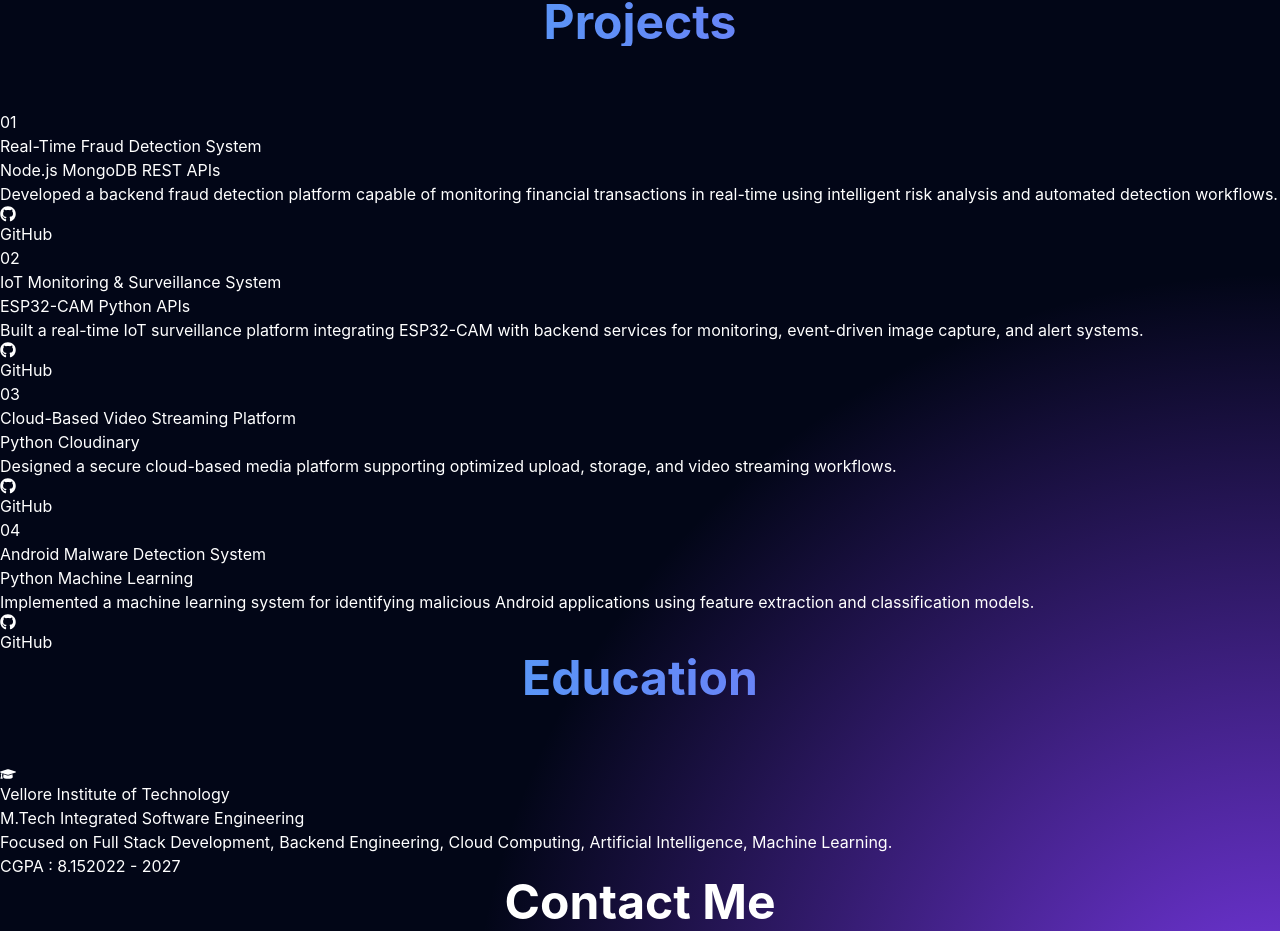
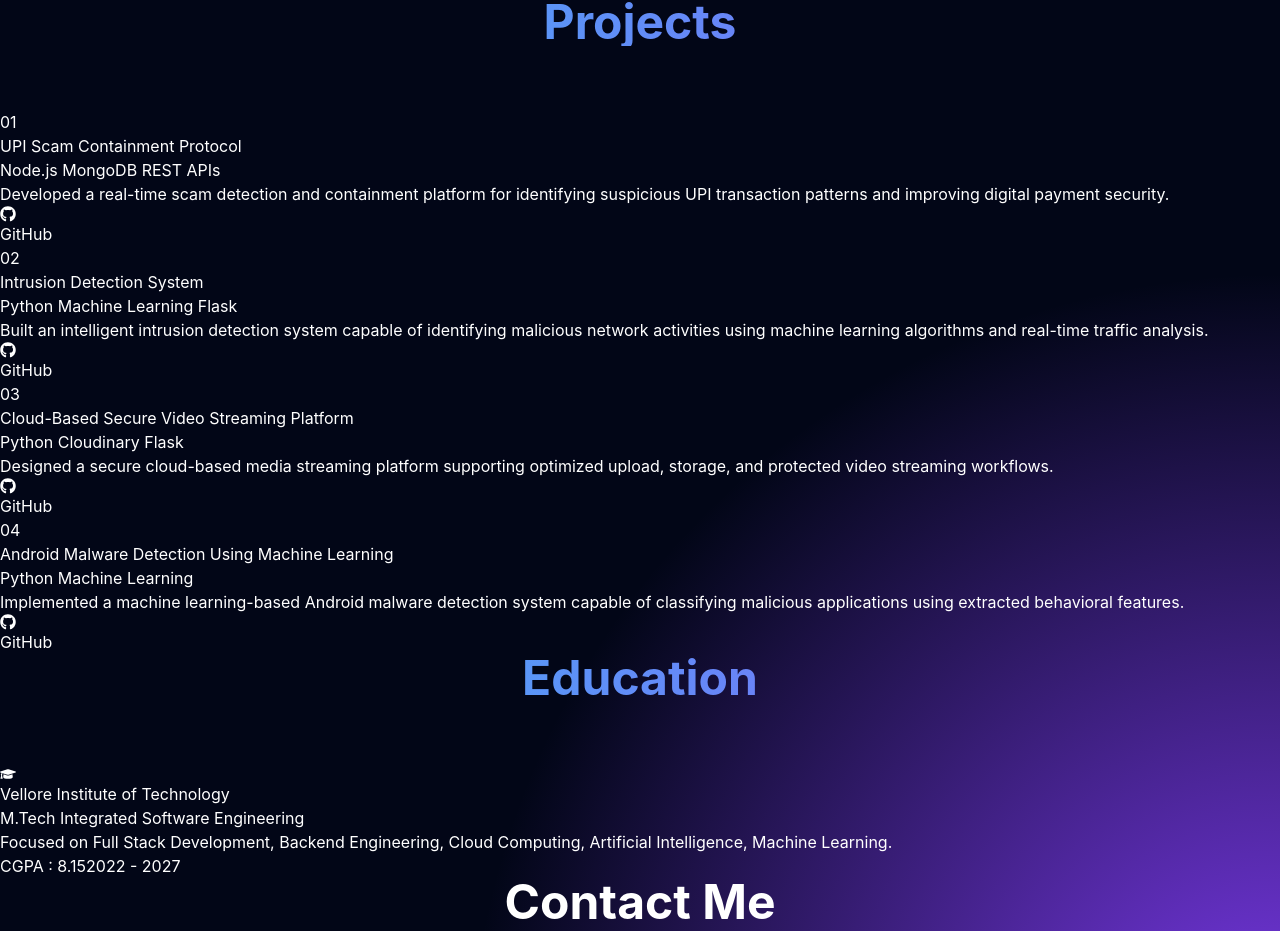
Before and after one commit to Dhanushsj12/portfolio, a React app: page / in a window 1280 px wide. Shown: the part 1900-2831 px from the top of the page. Built offline with nearby package versions, Linux system fonts and the light colour scheme; the HTML template or start-up script is replaced by a standard one.

Commit message:
updated portfolio

```diff
--- a/src/components/Projects.jsx
+++ b/src/components/Projects.jsx
@@ -37,7 +37,9 @@ function Projects() {
             hover:border-sky-400/30
             hover:shadow-[0_0_40px_rgba(56,189,248,0.2)]
             transition-all
+            ease-in-out
             duration-500
+            cursor-pointer
             "
           >
 
@@ -110,11 +112,14 @@ function Projects() {
                 {project.desc}
               </p>
 
-              {/* BUTTON */}
+              {/* GITHUB BUTTON */}
 
               <div className="flex gap-5 mt-10">
 
-                <button
+                <a
+                  href={project.github}
+                  target="_blank"
+                  rel="noreferrer"
                   className="
                   flex items-center gap-3
                   bg-gradient-to-r
@@ -124,13 +129,15 @@ function Projects() {
                   rounded-2xl
                   font-semibold
                   hover:scale-105
+                  hover:shadow-[0_0_25px_rgba(56,189,248,0.5)]
                   transition
                   duration-300
+                  w-fit
                   "
                 >
                   <FaGithub />
                   GitHub
-                </button>
+                </a>
 
               </div>
 
--- a/src/data/projects.js
+++ b/src/data/projects.js
@@ -1,35 +1,43 @@
 const projects = [
 
   {
-    title:"Real-Time Fraud Detection System",
+    title:"UPI Scam Containment Protocol",
 
     tech:"Node.js, MongoDB, REST APIs",
 
-    desc:"Developed a backend fraud detection platform capable of monitoring financial transactions in real-time using intelligent risk analysis and automated detection workflows."
+    desc:"Developed a real-time scam detection and containment platform for identifying suspicious UPI transaction patterns and improving digital payment security.",
+
+    github:"https://github.com/Dhanushsj12/upi-scam-containment-protocol"
   },
 
   {
-    title:"IoT Monitoring & Surveillance System",
+    title:"Intrusion Detection System",
 
-    tech:"ESP32-CAM, Python, APIs",
+    tech:"Python, Machine Learning, Flask",
 
-    desc:"Built a real-time IoT surveillance platform integrating ESP32-CAM with backend services for monitoring, event-driven image capture, and alert systems."
+    desc:"Built an intelligent intrusion detection system capable of identifying malicious network activities using machine learning algorithms and real-time traffic analysis.",
+
+    github:"https://github.com/Dhanushsj12/intrustion-detection-system"
   },
 
   {
-    title:"Cloud-Based Video Streaming Platform",
+    title:"Cloud-Based Secure Video Streaming Platform",
 
-    tech:"Python, Cloudinary",
+    tech:"Python, Cloudinary, Flask",
 
-    desc:"Designed a secure cloud-based media platform supporting optimized upload, storage, and video streaming workflows."
+    desc:"Designed a secure cloud-based media streaming platform supporting optimized upload, storage, and protected video streaming workflows.",
+
+    github:"https://github.com/Dhanushsj12/cloud_based-secure-video_streaming_platform"
   },
 
   {
-    title:"Android Malware Detection System",
+    title:"Android Malware Detection Using Machine Learning",
 
     tech:"Python, Machine Learning",
 
-    desc:"Implemented a machine learning system for identifying malicious Android applications using feature extraction and classification models."
+    desc:"Implemented a machine learning-based Android malware detection system capable of classifying malicious applications using extracted behavioral features.",
+
+    github:"https://github.com/Dhanushsj12/Android-malware-detection-using-machine-learning-"
   }
 
 ];
```
